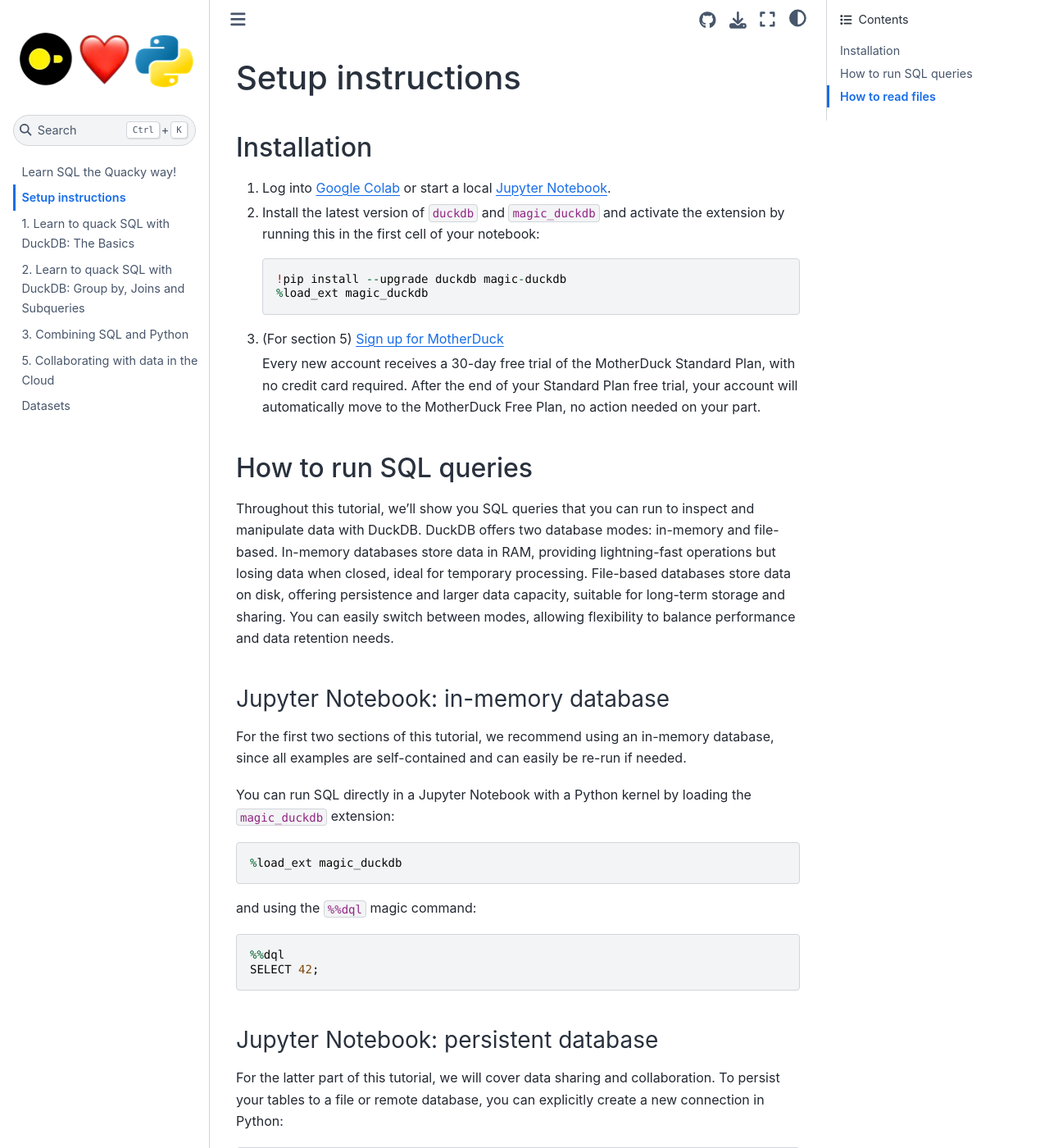
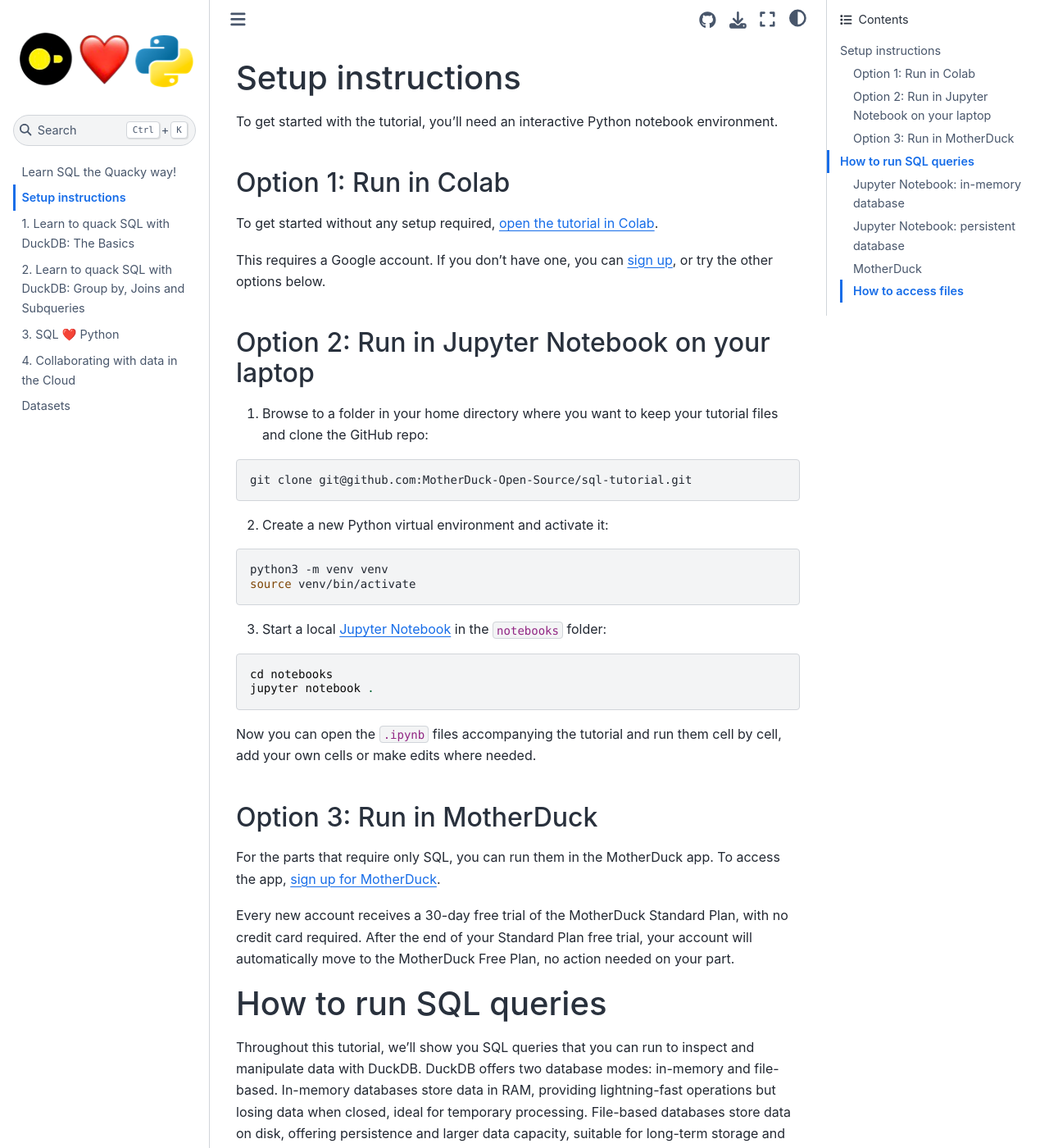
Before and after one commit to MotherDuck-Open-Source/sql-tutorial, a Jupyter Book: the page built from setup-instructions.md, in a window 1280 px wide and 1400 px high. Shown: the whole window at 82% size. Built offline with Jupyter Book 1.0.4 settings and Sphinx 7.4.7 and the Sphinx Book theme 1.1.4, drawn with Linux system fonts in a browser that asks for light colours; some of the changed text lies outside the part shown.

Commit message:
refactor and remove solutions

````diff
--- a/_toc.yml
+++ b/_toc.yml
@@ -5,8 +5,8 @@
 root: README
 chapters:
 - file: setup-instructions
-- file: intro-sql-1
-- file: intro-sql-2
-- file: sql-and-python
-- file: data-in-the-cloud
+- file: 1_intro-sql-1
+- file: 2_intro-sql-2
+- file: 3_sql-and-python
+- file: 4_data-in-the-cloud
 - file: datasets
--- a/requirements.txt
+++ b/requirements.txt
@@ -1,3 +1,2 @@
+jupyter
 jupyter-book
-matplotlib
-numpy
--- a/setup-instructions.md
+++ b/setup-instructions.md
@@ -14,26 +14,46 @@
 
 # Setup instructions
 
-## Installation
+To get started with the tutorial, you'll need an interactive Python notebook environment.
 
-1. Log into <a href="https://colab.research.google.com/" target="_blank">Google Colab</a> or start a local <a href="https://jupyter.org/install" target="_blank">Jupyter Notebook</a>.
-2. Install the latest version of `duckdb` and `magic_duckdb` and activate the extension by running this in the first cell of your notebook:
-    ```python
-    !pip install --upgrade duckdb magic-duckdb
-    %load_ext magic_duckdb
-    ```
-3. (For section 5) <a href="https://app.motherduck.com/?auth_flow=signup" target="_blank">Sign up for MotherDuck</a>
+## Option 1: Run in Colab
 
-    Every new account receives a 30-day free trial of the MotherDuck Standard Plan, with no credit card required. After the end of your Standard Plan free trial, your account will automatically move to the MotherDuck Free Plan, no action needed on your part.
+To get started without any setup required, <a target="_blank" href="https://colab.research.google.com/github/MotherDuck-Open-Source/sql-tutorial">open the tutorial in Colab</a>.
 
+This requires a Google account. If you don't have one, you can <a href="https://accounts.google.com/signup" target="_blank">sign up</a>, or try the other options below.
 
-## How to run SQL queries
+## Option 2: Run in Jupyter Notebook on your laptop
+
+1. Browse to a folder in your home directory where you want to keep your tutorial files and clone the GitHub repo:
+```bash
+git clone git@github.com:MotherDuck-Open-Source/sql-tutorial.git
+```
+2. Create a new Python virtual environment and activate it:
+```bash
+python3 -m venv venv
+source venv/bin/activate
+```
+3. Start a local <a href="https://jupyter.org/install" target="_blank">Jupyter Notebook</a> in the `notebooks` folder:
+```
+cd notebooks
+jupyter notebook .
+```
+
+Now you can open the `.ipynb` files accompanying the tutorial and run them cell by cell, add your own cells or make edits where needed.
+
+## Option 3: Run in MotherDuck
+
+For the parts that require only SQL, you can run them in the MotherDuck app. To access the app, <a href="https://app.motherduck.com/?auth_flow=signup" target="_blank">sign up for MotherDuck</a>.
+
+Every new account receives a 30-day free trial of the MotherDuck Standard Plan, with no credit card required. After the end of your Standard Plan free trial, your account will automatically move to the MotherDuck Free Plan, no action needed on your part.
+
+# How to run SQL queries
 
 Throughout this tutorial, we'll show you SQL queries that you can run to inspect and manipulate data with DuckDB. DuckDB offers two database modes: in-memory and file-based. In-memory databases store data in RAM, providing lightning-fast operations but losing data when closed, ideal for temporary processing. File-based databases store data on disk, offering persistence and larger data capacity, suitable for long-term storage and sharing. You can easily switch between modes, allowing flexibility to balance performance and data retention needs.
 
-### Jupyter Notebook: in-memory database
+## Jupyter Notebook: in-memory database
 
-For the first two sections of this tutorial, we recommend using an in-memory database, since all examples are self-contained and can easily be re-run if needed.
+For the first two sections of this tutorial, we will use an in-memory database, since all examples are self-contained and can easily be re-run if needed.
 
 You can run SQL directly in a Jupyter Notebook with a Python kernel by loading the `magic_duckdb` extension:
 
@@ -65,17 +85,16 @@
 SELECT * FROM test_table;
 ```
 
-
-### MotherDuck
+## MotherDuck
 
 You can also run SQL directly in a MotherDuck notebook. After <a href="https://app.motherduck.com/?auth_flow=signup" target="_blank">signing up</a>, go to <a href="https://app.motherduck.com/" target="_blank">app.motherduck.com</a> and log in. You'll see a SQL notebook environment where you can create cells, upload CSV files and run SQL queries.
 
+## How to access files
 
-## How to read files
+In a local Jupyter notebook, you can use the local filesystem with no extra steps.
 
-In a local Jupyter notebook, you can use the local filesystem with no extra steps!
+In Google Colab, you can download the files using `!wget <url>` and access them directly. Another option is to mount a folder in Google Drive, which makes all files in that folder available to query under `/content/gdrive/MyDrive` path:
 
-In Google Collab, you'll need to mount a folder in Google Drive, which makes all files in that folder available to query under `/content/gdrive/MyDrive` path:
 ```
 from google.colab import drive
 drive.mount('/content/gdrive')
````
Also changed, not shown: other parts of setup-instructions.md (+2 -2 lines), 1_intro-sql-1.md (renamed from intro-sql-1.md, +4 -0 lines), 2_intro-sql-2.md (renamed from intro-sql-2.md, +4 -59 lines), 3_sql-and-python.md (renamed from sql-and-python.md, +5 -1 lines), 4_data-in-the-cloud.md (added, +24 -0 lines), convert/README.md (added, +7 -0 lines), data-in-the-cloud.md (deleted, +0 -6 lines), markdown-notebooks.md (deleted, +0 -53 lines), 10 other files.
